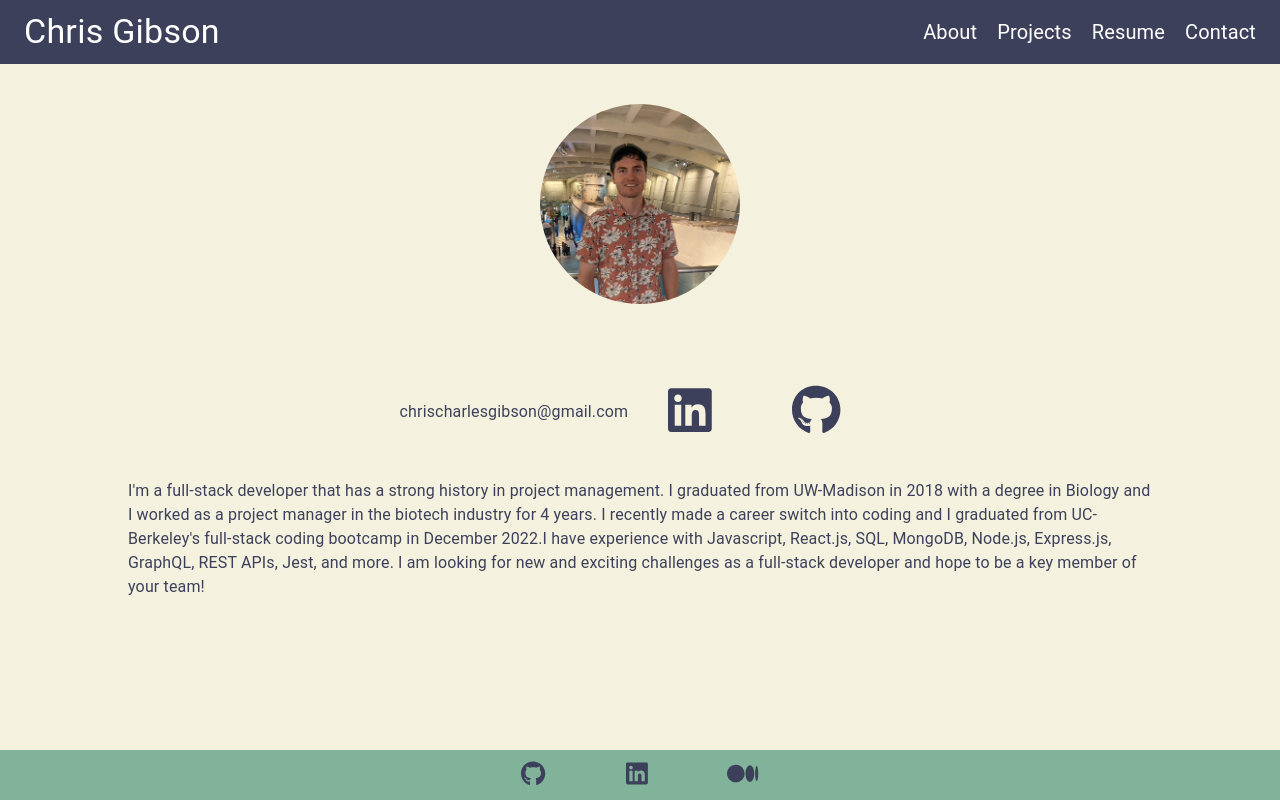
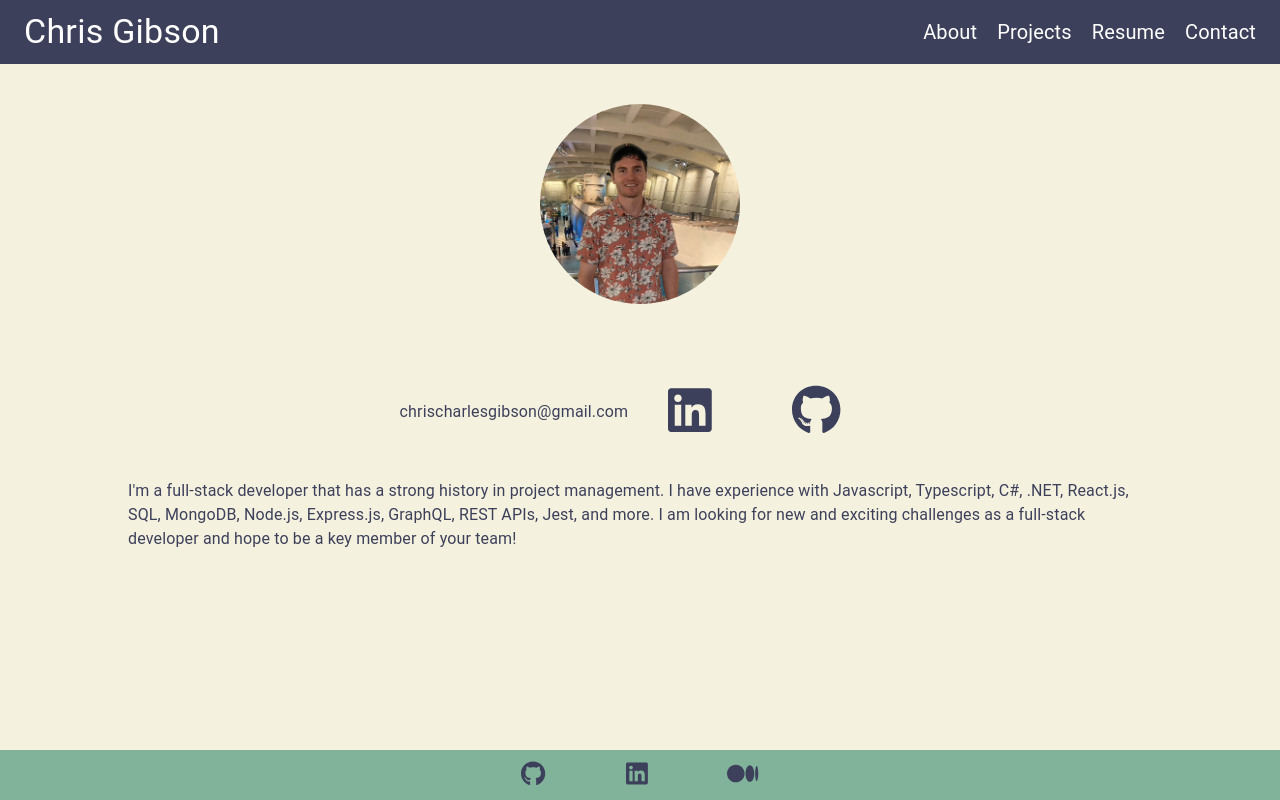
Before and after one commit to chrischarlesgibson/portfolio-v3, a React (Create React App) app: page /About in a window 1280 px wide. Built offline with nearby package versions, Linux system fonts and the light colour scheme.

Commit message:
added new resume and skills

```diff
--- a/src/pages/About.js
+++ b/src/pages/About.js
@@ -50,11 +50,8 @@ export default function About() {
 
       <Typography className="bio" variant="body1">
         I'm a full-stack developer that has a strong history in project
-        management. I graduated from UW-Madison in 2018 with a degree in Biology
-        and I worked as a project manager in the biotech industry for 4 years. I
-        recently made a career switch into coding and I graduated from
-        UC-Berkeley's full-stack coding bootcamp in December 2022.I have
-        experience with Javascript, React.js, SQL, MongoDB, Node.js, Express.js,
+        management. I have
+        experience with Javascript, Typescript, C#, .NET, React.js, SQL, MongoDB, Node.js, Express.js,
         GraphQL, REST APIs, Jest, and more. I am looking for new and exciting
         challenges as a full-stack developer and hope to be a key member of your
         team!
--- a/src/pages/Resume.js
+++ b/src/pages/Resume.js
@@ -1,4 +1,4 @@
-import resumePDF from "../images/ChrisGibsonResume.pdf";
+import resumePDF from "../images/chrisGibsonResume.pdf";
 import resumeImage from "../images/resumeImage.png";
 import * as React from "react";
 import { motion } from "framer-motion";
@@ -7,6 +7,10 @@ import { Grid, Divider, Card, List, ListItem } from "@mui/material";
 import "../styles/resume.css";
 const skills = [
   "JavaScript",
+  "typeScript",
+  "C#",
+  ".NET",
+  "Visual Studio",
   "jQuery",
   "React",
   "MySQL",
```
Also changed, not shown: src/images/resumeImage.png, 1 other file (tests, documents, lock files or other folders).
